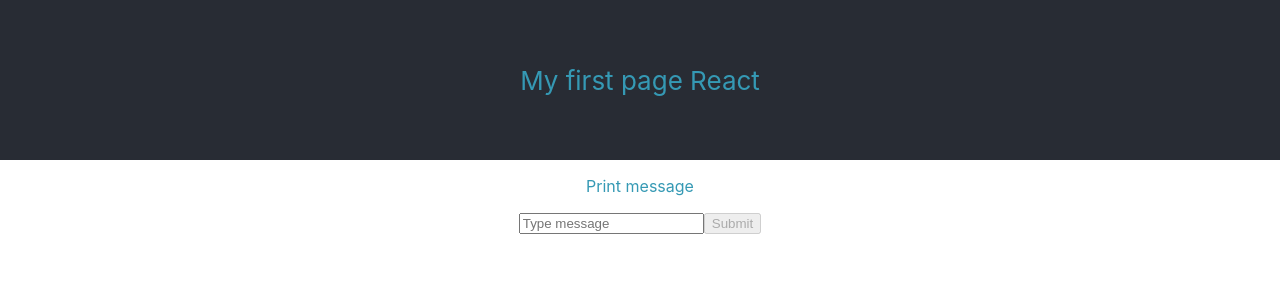
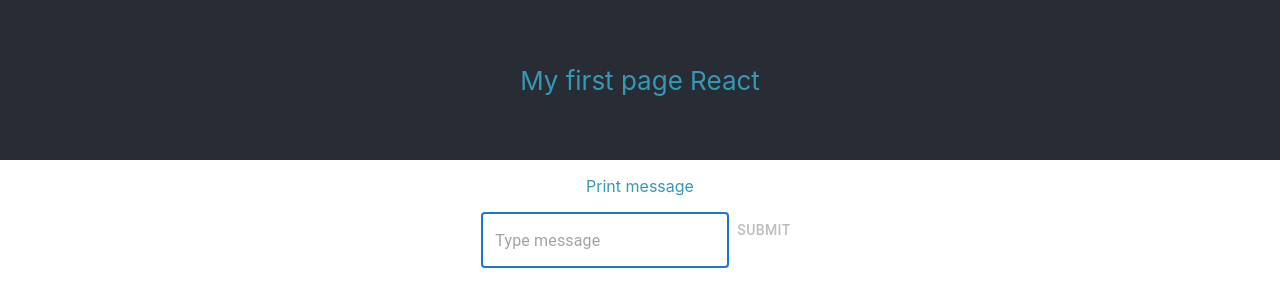
Before and after one commit to DmitryMix260/reactJB, a React (Create React App) app: page / in a window 1280 px wide. Shown: the top 306 px of the page. Built offline with nearby package versions, Linux system fonts and the light colour scheme.

Commit message:
Add material-ui. Add autoFocus for input.

```diff
--- a/package.json
+++ b/package.json
@@ -4,6 +4,9 @@
   "private": true,
   "homepage": "https://dmitrymix260.github.io/reactJB/",
   "dependencies": {
+    "@emotion/react": "^11.10.4",
+    "@emotion/styled": "^11.10.4",
+    "@mui/material": "^5.10.5",
     "@testing-library/react": "^13.3.0",
     "eslint": "^8.23.0",
     "gh-pages": "^4.0.0",
--- a/src/components/message/AddMessage.jsx
+++ b/src/components/message/AddMessage.jsx
@@ -1,4 +1,5 @@
-import { useState } from 'react';
+import { useEffect, useState, useRef } from 'react';
+import { Button, TextField } from '@mui/material';
 
 export const AddMessage = ({ addMessage }) => {
   const [message, setMessage] = useState('');
@@ -10,23 +11,30 @@
     });
     setMessage('');
   };
+  const inputFocus = useRef(null);
+
+  useEffect(() => {
+    inputFocus.current.focus();
+  });
 
   return (
     <>
+      <div>
+        <p>Print message</p>
+      </div>
       <form action="#" onSubmit={handleAddMessage} data-testid="addmessage">
-        <div>
-          <p>Print message</p>
-        </div>
-        <input
+        <TextField
           type="text"
           value={message}
           placeholder="Type message"
           onChange={(ev) => setMessage(ev.target.value)}
           role="input"
+          ref={inputFocus}
+          autoFocus={true}
         />
-        <button disabled={!message} role="button">
+        <Button disabled={!message} role="button" type="submit">
           Submit
-        </button>
+        </Button>
       </form>
     </>
   );
```
Also changed, not shown: 1 other file (tests, documents, lock files or other folders).
